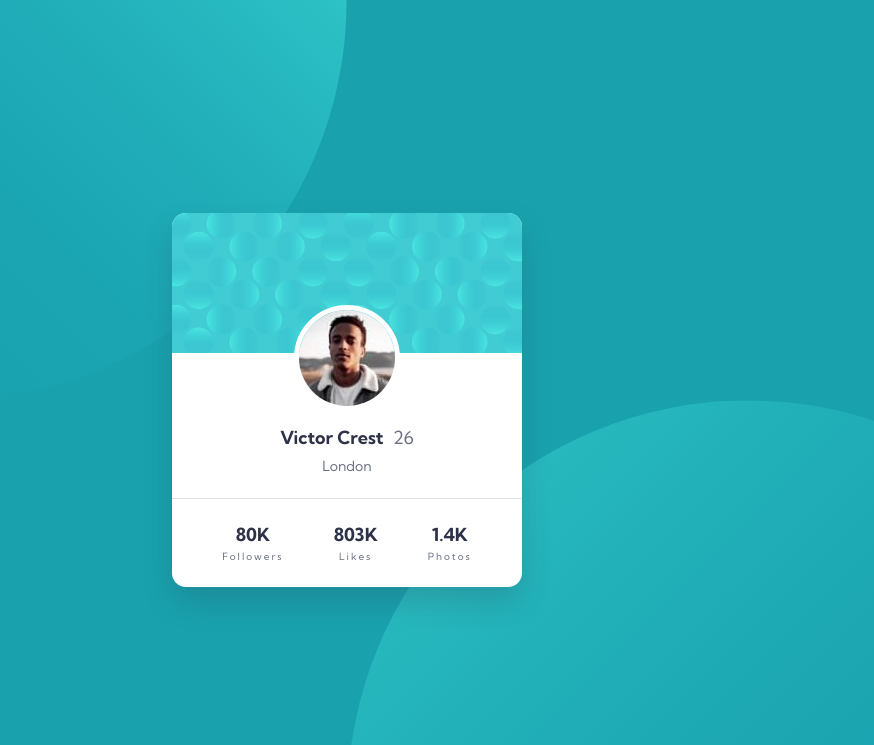
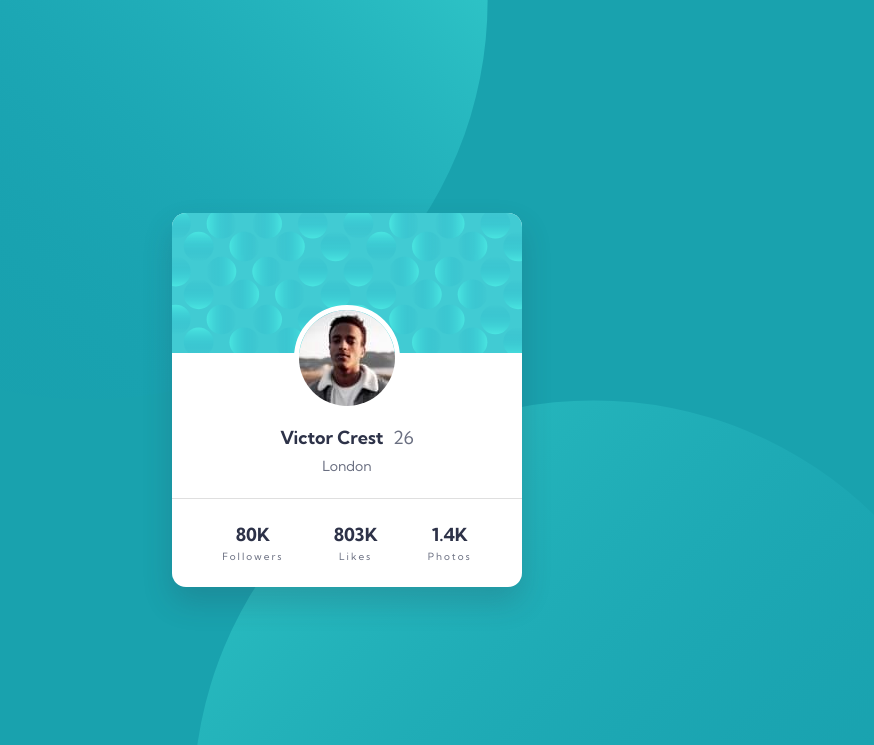
Before and after one commit to belie369/frontend-mentor-profile-card-component, a website: page index.html in a window 1280 px wide. Shown: the top 745 px of the page, without its empty margins (293-1167 px from the left). Drawn offline with Linux system fonts and the light colour scheme.

Commit message:
Minor corrections in the positioning of the background pattern.

```diff
--- a/src/sass/_base.scss
+++ b/src/sass/_base.scss
@@ -56,7 +56,7 @@ body {
 	font-weight: 400;
 
 	@include respond(large) {
-		background-position: right 50vw bottom 50vh, left 50vw top 50vh;
+		background-position: right 39vw bottom 50vh, left 38vw top 50vh;
 		background-size: auto 100%, auto 100%;
 	}
 }
```
Also changed, not shown: dist/css/main.min.css.
